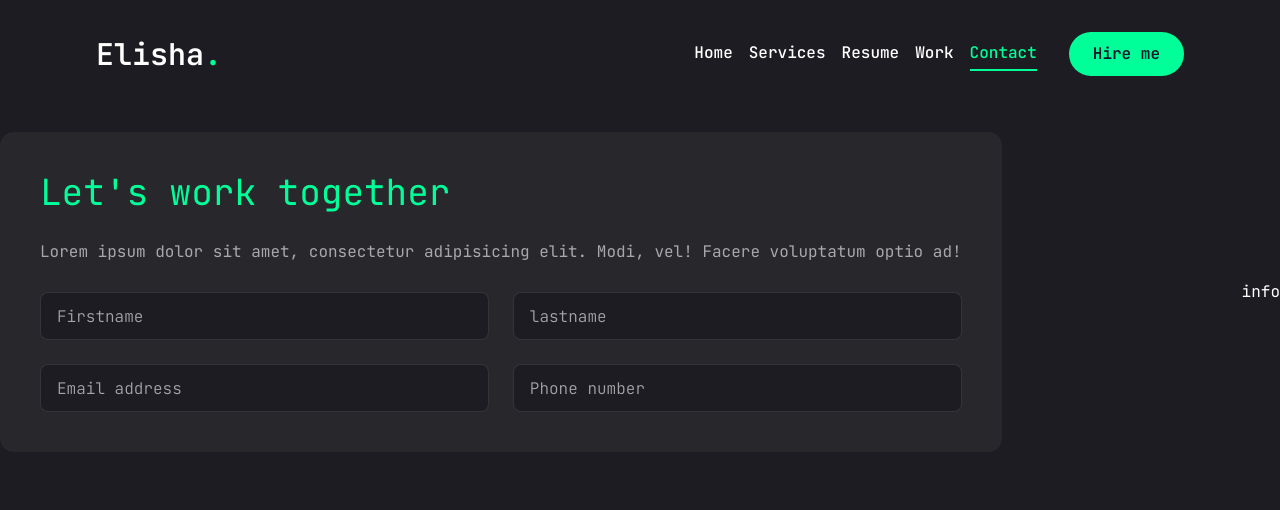
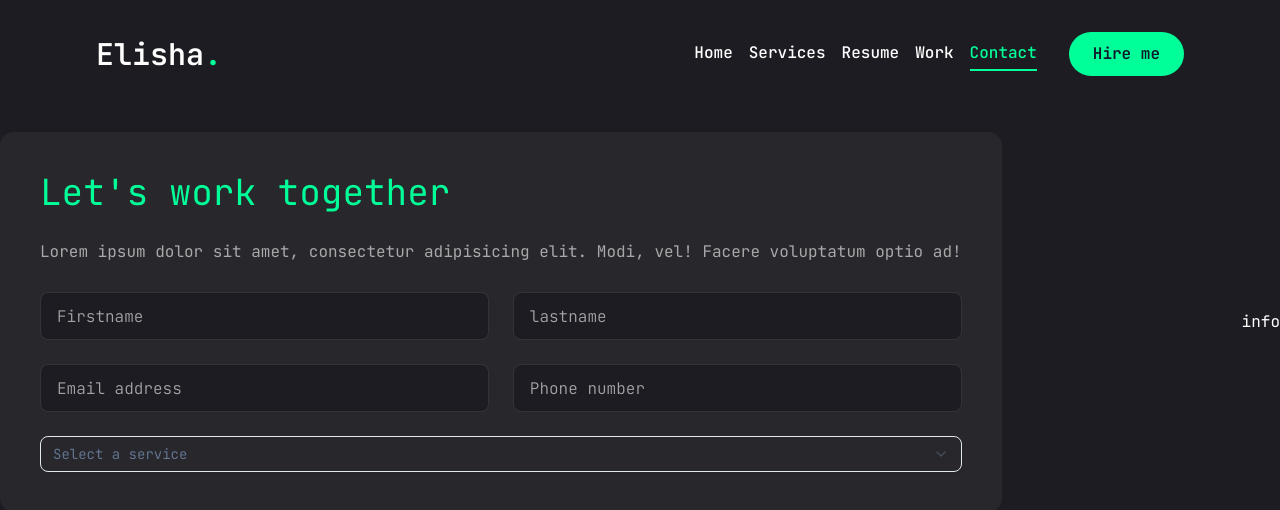
Before and after one commit to elishabhatti/elisha-portfolio, a Next.js app: page /contact in a window 1280 px wide. Shown: the top 510 px of the page. Built offline with nearby package versions, Linux system fonts and the light colour scheme.

Commit message:
added select menu

```diff
--- a/app/contact/page.jsx
+++ b/app/contact/page.jsx
@@ -62,6 +62,20 @@ const Contact = () => {
                 <Input type="email" placeholder="Email address" />
                 <Input type="phone" placeholder="Phone number" />
               </div>
+              {/* select */}
+              <Select>
+                <SelectTrigger className="w-full">
+                  <SelectValue placeholder="Select a service" />
+                </SelectTrigger>
+                <SelectContent>
+                  <SelectGroup>
+                    <SelectLabel>Select a service</SelectLabel>
+                    <SelectItem value="est">Web Development</SelectItem>
+                    <SelectItem value="cst">UI/Ux Design</SelectItem>
+                    <SelectItem value="mst">Logo Design</SelectItem>
+                  </SelectGroup>
+                </SelectContent>
+              </Select>
             </form>
           </div>
           {/* info */}
```
